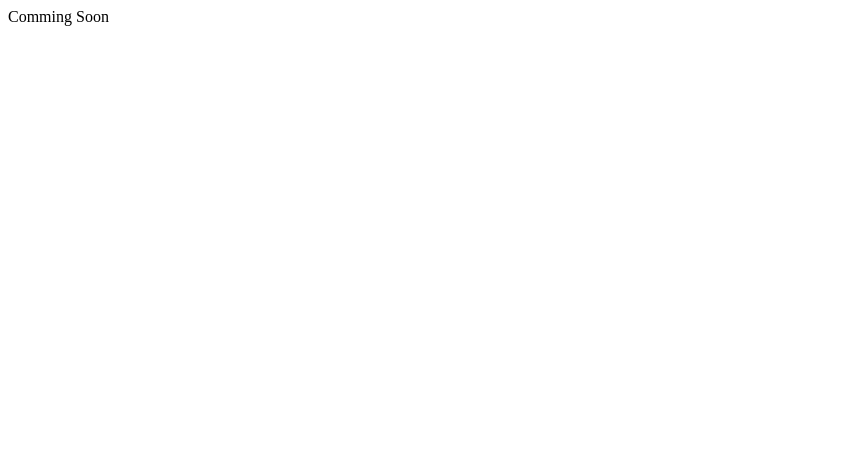
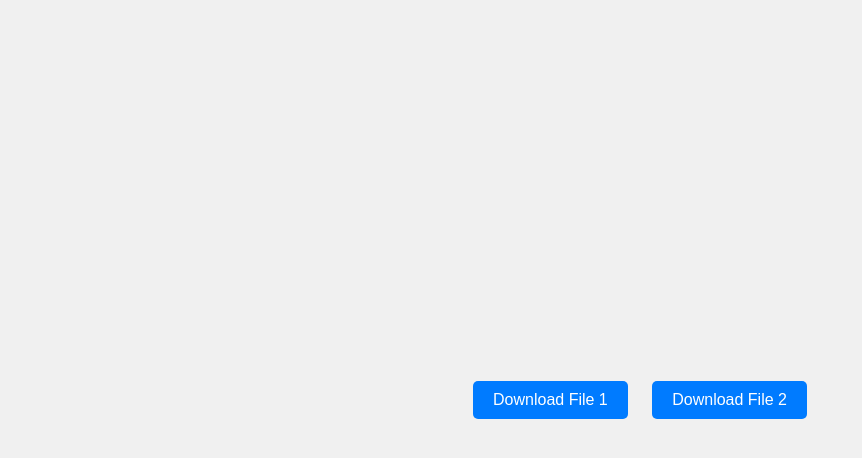
Before and after one commit to akashdip2001/freeCAD-sourceFile-Download, a plain HTML site: page index.html in a window 1280 px wide. Shown: the whole page, without its empty margins (0-862 px from the left). Drawn offline with Linux system fonts and the light colour scheme.

Commit message:
Update index.html

```diff
--- a/index.html
+++ b/index.html
@@ -3,9 +3,41 @@
 <head>
     <meta charset="UTF-8">
     <meta name="viewport" content="width=device-width, initial-scale=1.0">
-    <title>Document</title>
+    <title>Download Files</title>
+    <style>
+        body {
+            font-family: Arial, sans-serif;
+            display: flex;
+            justify-content: center;
+            align-items: center;
+            height: 100vh;
+            background-color: #f0f0f0;
+            margin: 0;
+        }
+        .container {
+            text-align: center;
+        }
+        .btn {
+            background-color: #007bff;
+            color: white;
+            border: none;
+            padding: 10px 20px;
+            font-size: 16px;
+            cursor: pointer;
+            border-radius: 5px;
+            text-decoration: none;
+            display: inline-block;
+            margin: 10px;
+        }
+        .btn:hover {
+            background-color: #0056b3;
+        }
+    </style>
 </head>
 <body>
-    Comming Soon
+    <div class="container">
+        <a href="https://drive.google.com/uc?export=download&id=1B_xinwR7iXJ1xlNbeyHuUgU4_BCLsvFD" class="btn" download>Download File 1</a>
+        <a href="https://drive.google.com/uc?export=download&id=1BTa-gLr9tvJ1uygJ__dgQWepLHr6fyxc" class="btn" download>Download File 2</a>
+    </div>
 </body>
 </html>
```
